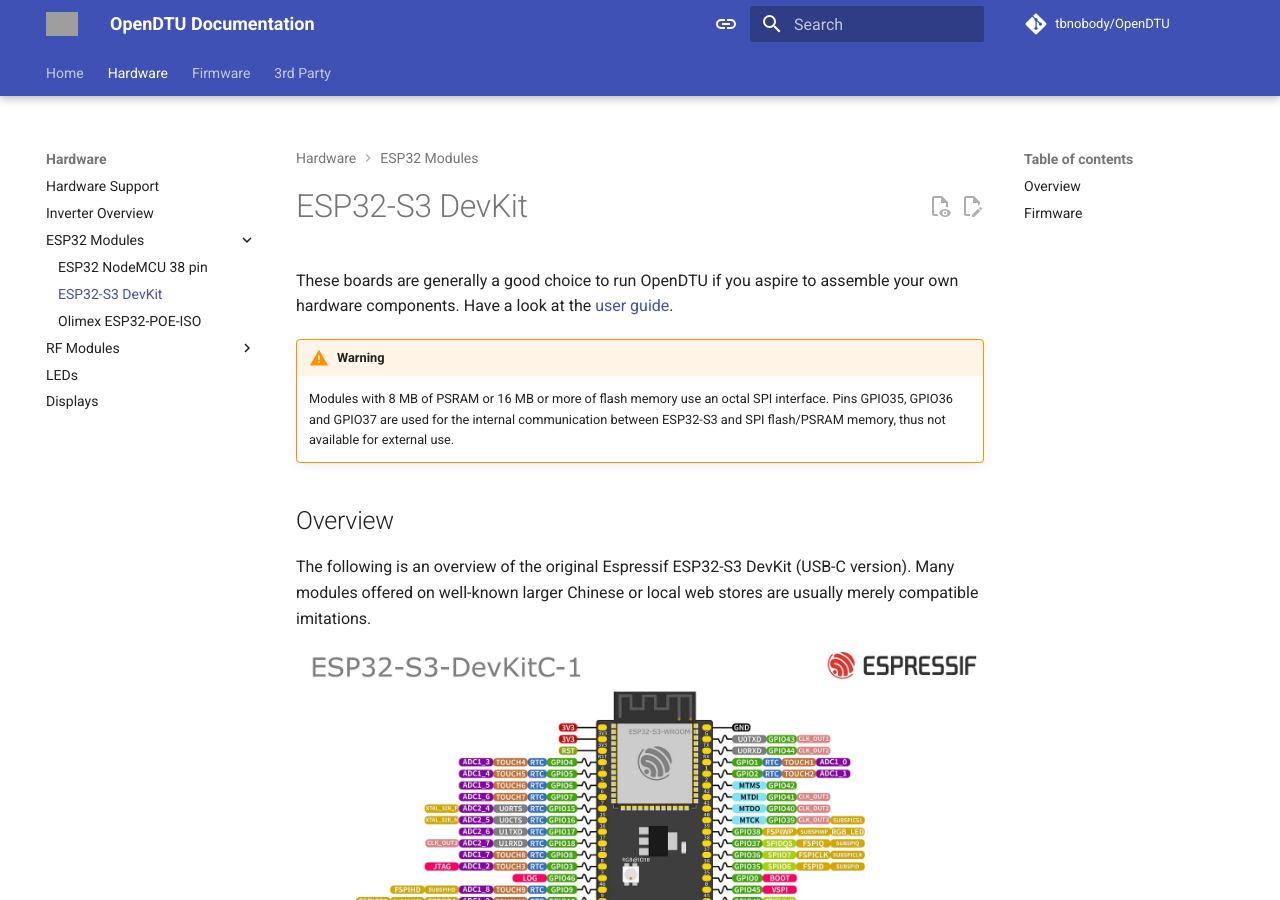
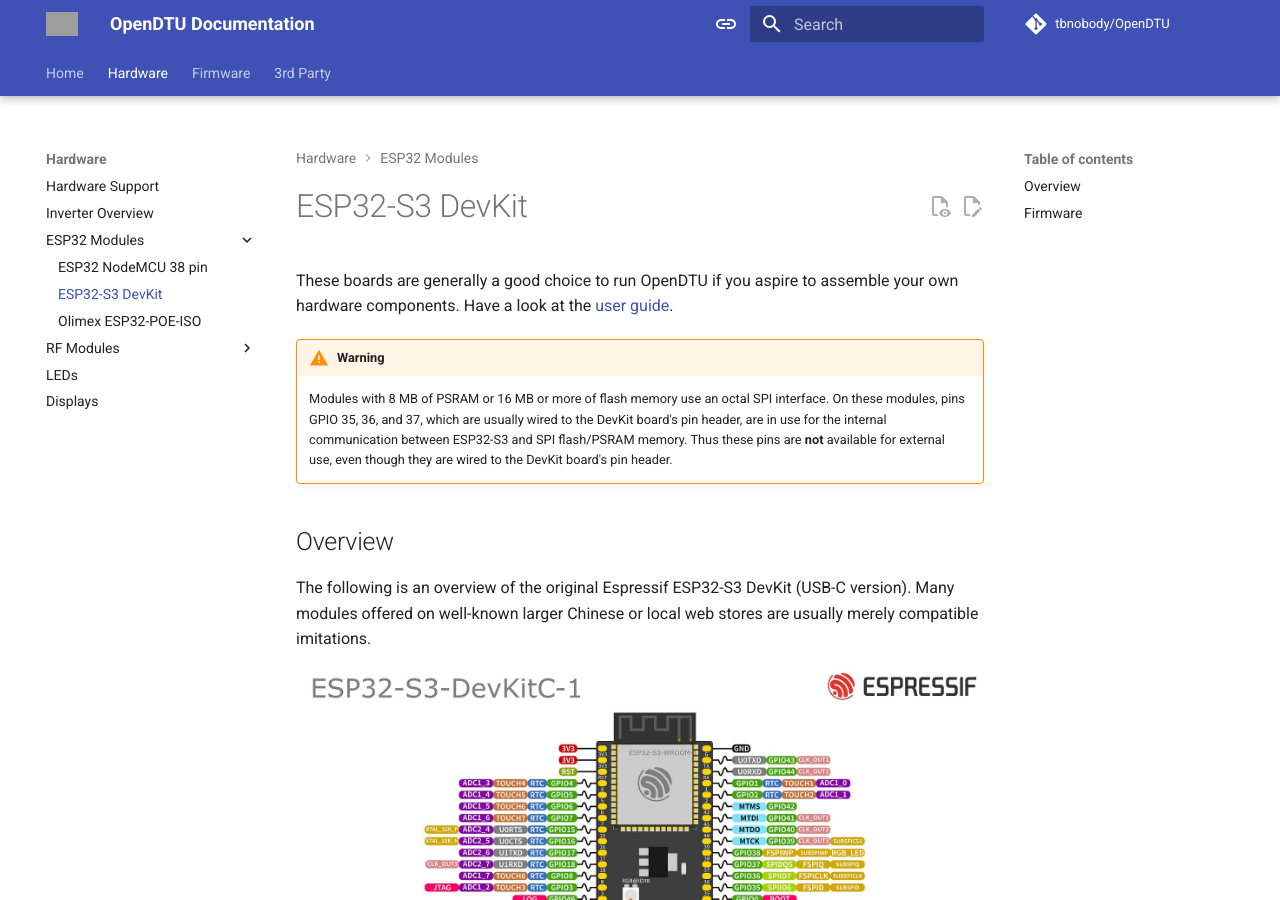
Before and after one commit to tbnobody/OpenDTU-docs, an MkDocs documentation site: the page built from docs/hardware/esp32s3_devkit.md, in a window 1280 px wide and 900 px high. Built offline with MkDocs 1.6.1 and Material for MkDocs 9.7.7, drawn with Linux system fonts in a browser that asks for light colours; comment, search, counter and statistics services are not loaded; grey boxes are pictures that could not be loaded.

Commit message:
reword ESP32-S3 octal SPI pins warning

```diff
--- a/docs/hardware/esp32s3_devkit.md
+++ b/docs/hardware/esp32s3_devkit.md
@@ -6,9 +6,11 @@
 
 !!!warning
     Modules with 8 MB of PSRAM or 16 MB or more of flash memory use an octal
-    SPI interface. Pins GPIO35, GPIO36 and GPIO37 are used for the internal
-    communication between ESP32-S3 and SPI flash/PSRAM memory, thus not
-    available for external use.
+    SPI interface. On these modules, pins GPIO 35, 36, and 37, which are
+    usually wired to the DevKit board's pin header, are in use for the internal
+    communication between ESP32-S3 and SPI flash/PSRAM memory. Thus these pins
+    are **not** available for external use, even though they are wired to the
+    DevKit board's pin header.
 
 ## Overview
 
```
